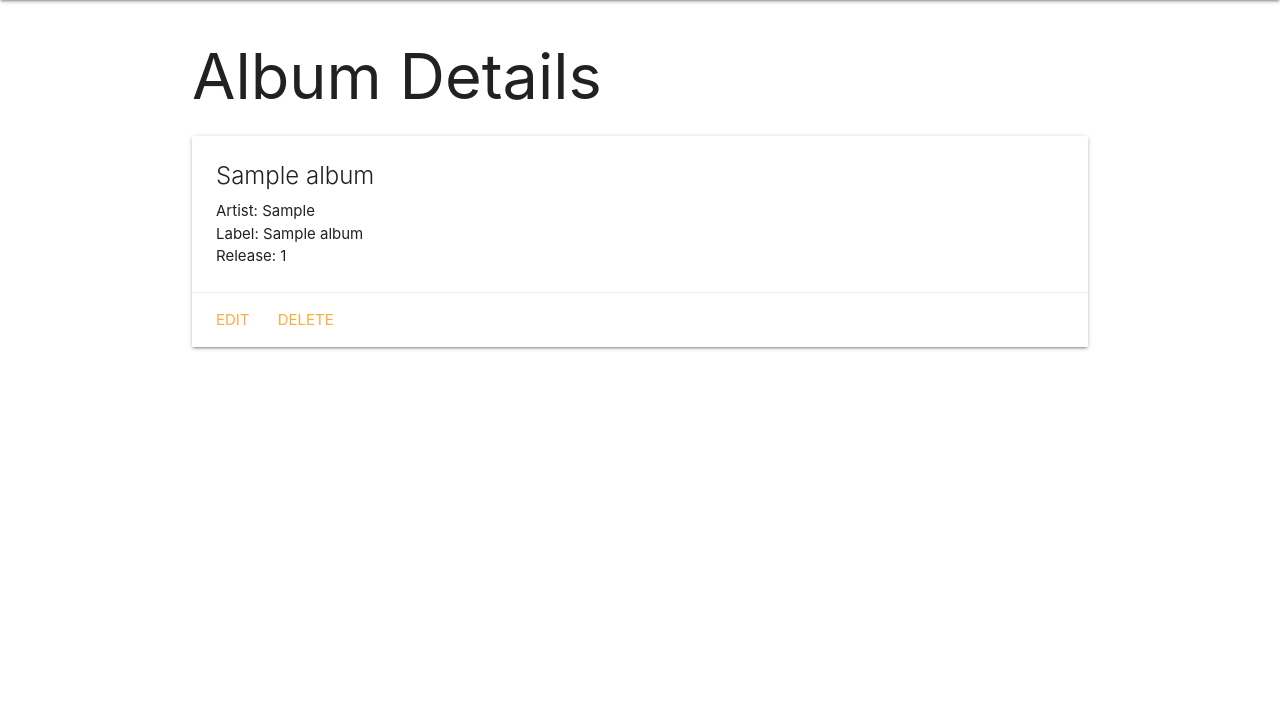
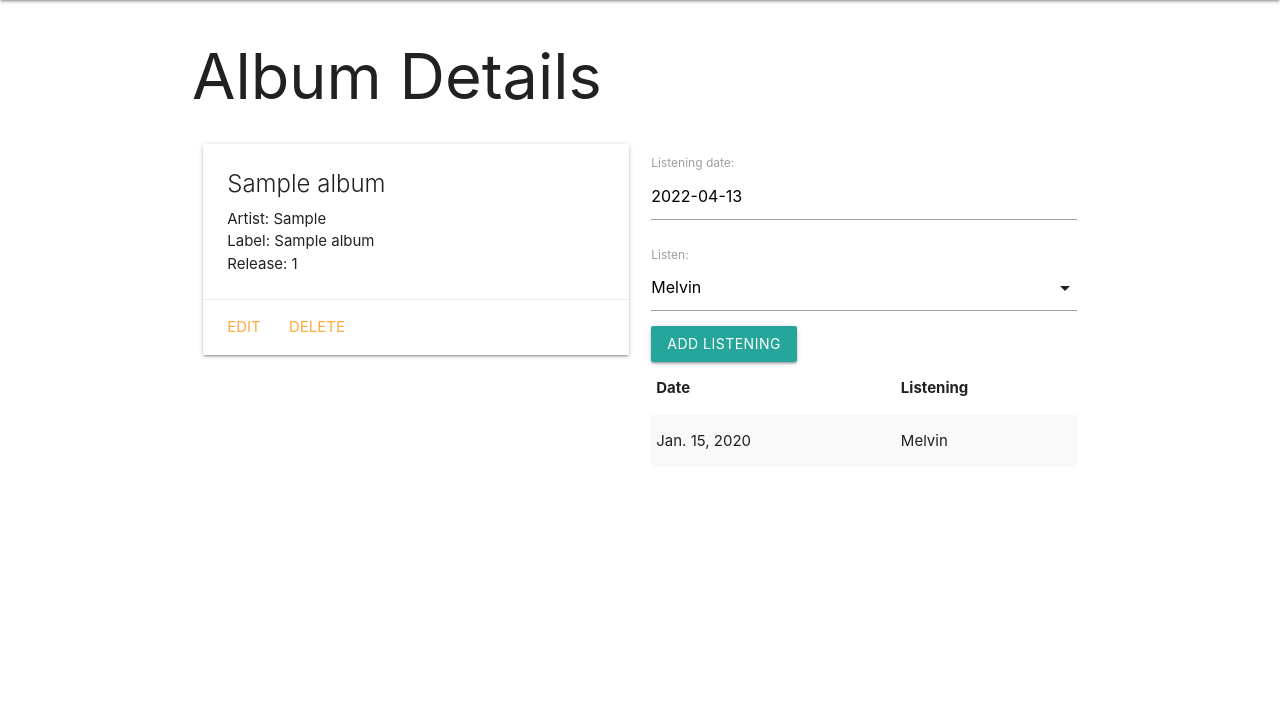
Before and after one commit to mpomento12/thesourcecollector, a Django app: page /albums/1/ in a window 1280 px wide. Shown: the part 64-771 px from the top of the page. Run offline with Django 4.2, Linux system fonts and the light colour scheme; tables that the repository leaves empty hold one stand-in row (values such as "Sample post").

Commit message:
able to add one to many feature

```diff
--- a/main_app/admin.py
+++ b/main_app/admin.py
@@ -1,6 +1,8 @@
 from django.contrib import admin
 
 # Register your models here.
-from .models import Album
+from .models import Album, Listening
 
 admin.site.register(Album)
+
+admin.site.register(Listening)
--- /dev/null
+++ b/main_app/forms.py
@@ -0,0 +1,7 @@
+from django.forms import ModelForm
+from.models import Listening
+
+class ListeningForm(ModelForm):
+    class Meta:
+        model = Listening
+        fields = ['date', 'listen']
--- a/main_app/models.py
+++ b/main_app/models.py
@@ -2,6 +2,11 @@ from django.db import models
 from django.urls import reverse
 
 # Create your models here.
+LISTEN = (
+    ('M', 'Melvin'),
+    ('I', 'Info'),
+    ('O', 'Osario')
+)
 
 class Album(models.Model):
     title = models.CharField(max_length=100)
@@ -9,8 +14,25 @@ class Album(models.Model):
     label = models.CharField(max_length=100)
     release = models.IntegerField()
 
+
     def __str__(self):
         return self.title
 
     def get_absolute_url(self):
         return reverse('detail', kwargs={'album_id': self.id})
+
+class Listening(models.Model):
+    date = models.DateField('listening date')
+    listen = models.CharField(
+        max_length=1,
+        choices=LISTEN,
+        default=LISTEN[0][0]
+        )
+
+    album = models.ForeignKey(Album, on_delete=models.CASCADE)
+
+    def __str__(self):
+        return f"{self.get_listen_display()} on {self.date}"
+
+    class Meta:
+        ordering = ['-date']
--- a/main_app/templates/albums/detail.html
+++ b/main_app/templates/albums/detail.html
@@ -3,11 +3,13 @@
 
 <h1>Album Details</h1>
 
+<div class="row">
+  <div class="col s6">
     <div class="card">
       <div class="card-content">
         <span class="card-title">{{ album.title }}</span>
         <p>Artist: {{ album.artist }}</p>
-    <p>Label: {{ album.label }}</p>
+        <p>Label: {{ album.label}}</p>
           <p>Release: {{ album.release }}</p>
       </div>
       <div class="card-action">
@@ -15,5 +17,40 @@
         <a href="{% url 'albums_delete' album.id %}">Delete</a>
       </div>
     </div>
+  </div>
+  <div class="col s6">
+    <form action="{% url 'add_listening' album.id %}" method="POST">
+        {% csrf_token %}
+        {{ listening_form.as_p }}
+        <input type="submit" class="btn" value="Add Listening">
+      </form>
+    <table class="striped">
+      <thead>
+        <tr><th>Date</th><th>Listening</th></tr>
+      </thead>
+      <tbody>
+        {% for listening in album.listening_set.all %}
+          <tr>
+            <td>{{listening.date}}</td>
+            <td>{{listening.get_listen_display}}</td>
+          </tr>
+        {% endfor %}
+      </tbody>
+    </table>
+  </div>
+</div>
+
+<script>
+    const dateEl = document.getElementById('id_date');
+    M.Datepicker.init(dateEl, {
+        format: 'yyyy-mm-dd',
+        defaultDate: new Date(),
+        setDefaultDate: true,
+        autoClose: true
+    });
+
+    const selectEl = document.getElementById('id_listen');
+    M.FormSelect.init(selectEl)
+</script>
 
 {% endblock %}
--- a/main_app/templates/base.html
+++ b/main_app/templates/base.html
@@ -9,6 +9,7 @@
   <title>The Source Collector</title>
   <link rel="stylesheet" href="https://cdnjs.cloudflare.com/ajax/libs/materialize/1.0.0/css/materialize.min.css">
   <link rel="stylesheet" type="text/css" href="{% static 'css/style.css' %}">
+  <script src="https://cdnjs.cloudflare.com/ajax/libs/materialize/1.0.0/js/materialize.min.js"></script>
 </head>
 <body>
   <header class="navbar-fixed">
--- a/main_app/urls.py
+++ b/main_app/urls.py
@@ -9,4 +9,5 @@ urlpatterns = [
     path('albums/create/', views.AlbumCreate.as_view(), name='albums_create'),
     path('albums/<int:pk>/update', views.AlbumUpdate.as_view(), name='albums_update'),
     path('albums/<int:pk>/delete', views.AlbumDelete.as_view(), name='albums_delete'),
+    path('albums/<int:album_id>/add_listening/', views.add_listening, name='add_listening')
 ]
--- a/main_app/views.py
+++ b/main_app/views.py
@@ -1,6 +1,7 @@
-from django.shortcuts import render
+from django.shortcuts import render, redirect
 from django.views.generic.edit import CreateView, UpdateView, DeleteView
-from . models import Album
+from .models import Album, Listening
+from .forms import ListeningForm
 
     # Create your views here.
 def home(request):
@@ -15,8 +16,16 @@ def albums_index(request):
 
 def albums_detail(request, album_id):
     album = Album.objects.get(id=album_id)
-    return render(request, 'albums/detail.html', {'album': album})
+    listening_form = ListeningForm()
+    return render(request, 'albums/detail.html', {'album': album, 'listening_form': listening_form})
 
+def add_listening(request, album_id):
+  form = ListeningForm(request.POST)
+  if form.is_valid():
+      new_listening = form.save(commit=False)
+      new_listening.album_id = album_id
+      new_listening.save()
+  return redirect('detail', album_id=album_id)
 class AlbumCreate(CreateView):
     model = Album
     fields = '__all__'
```
Also changed, not shown: main_app/migrations/0003_listening.py (added). Lines whose indentation alone changed are shown as unchanged.
